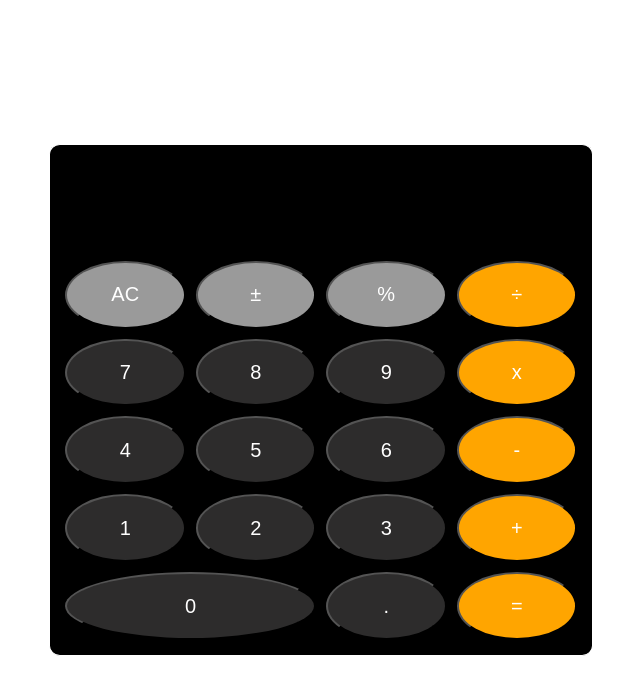
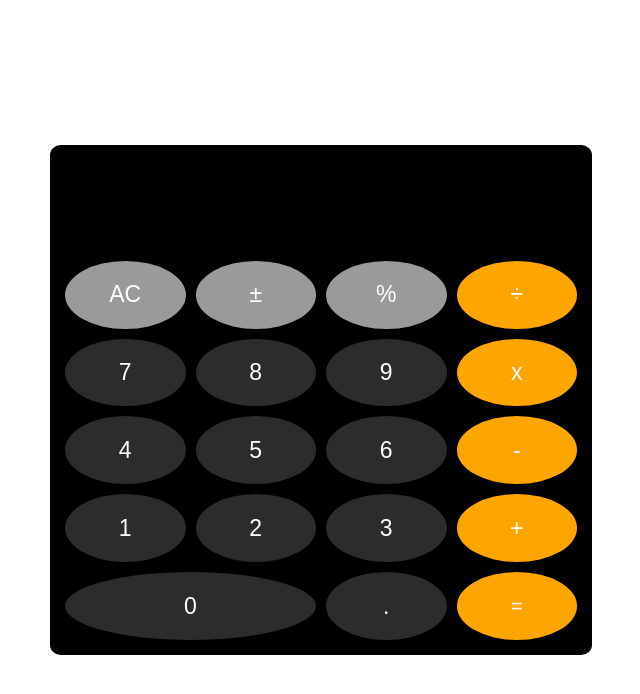
Before and after one commit to Harvir98/calculator, a plain HTML site: page index.html in a window 1280 px wide. Shown: the whole page, without its empty margins (319-959 px from the left). Drawn offline with Linux system fonts and the light colour scheme.

Commit message:
added more to readme. removed border from buttons

```diff
--- a/style.scss
+++ b/style.scss
@@ -27,7 +27,6 @@ body {
   height: 60vh;
   background-color: $fourth-color;
   // font-family: $primary-font;
-  border: solid 1px white;
   border-radius: 2%;
   display: grid;
   gap: 10px;
@@ -44,7 +43,7 @@ body {
     grid-area: a;
     background-color: $fourth-color;
     color: $fifth-color;
-    font-size: 25px;
+    font-size: 28px;
     height: 50px;
     display: flex;
     align-items: center;
@@ -71,20 +70,26 @@ body {
     background-color: $third-color;
     border-radius: 50%;
     color: $fifth-color;
-    font-size: 20px;
   }
 
   &__symbol {
     background-color: $second-color;
     color: $fifth-color;
     border-radius: 50%;
-    font-size: 20px;
   }
 
   &__number {
     background-color: $first-color;
     color: $fifth-color;
     border-radius: 50%;
-    font-size: 20px;
+  }
+
+  &__button {
+    font-size: 23px;
+    border: none;
+  }
+
+  &__button:hover {
+    transform: scale(1.14);
   }
 }
```
Also changed, not shown: style.css, 2 other files.
